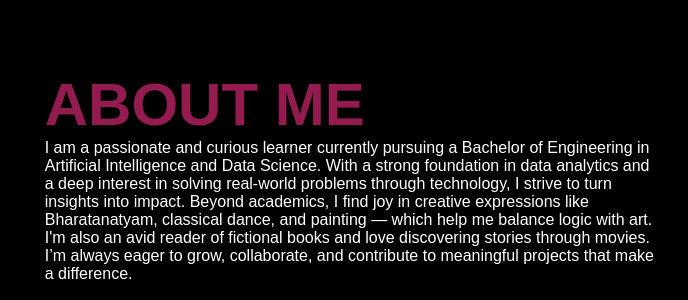
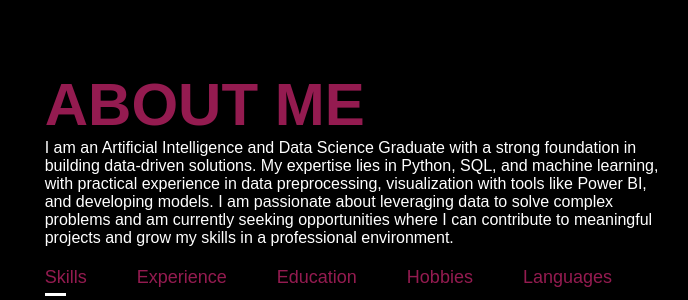
Before and after one commit to S-meshram02/saniyameshram.github.io, a plain HTML site: page index.html in a window 1280 px wide. Shown: the part 820-1120 px from the top of the page, 490-1178 px from the left. Drawn offline with Linux system fonts and the light colour scheme.

Commit message:
Update index.html

```diff
--- a/index.html
+++ b/index.html
@@ -50,11 +50,9 @@
                 </div>
                 <div class="about-col-2">
                     <h1 class="sub-title">ABOUT ME</h1>
-                    <p>I am a passionate and curious learner currently pursuing a Bachelor of Engineering in Artificial Intelligence and Data Science. With a strong foundation in data analytics and a deep interest in solving real-world problems through technology, I strive to turn insights into impact.
-
-                        Beyond academics, I find joy in creative expressions like Bharatanatyam, classical dance, and painting — which help me balance logic with art. I'm also an avid reader of fictional books and love discovering stories through movies.
-
-                        I’m always eager to grow, collaborate, and contribute to meaningful projects that make a difference.
+                    <p>I am an Artificial Intelligence and Data Science Graduate with a strong foundation in building data-driven solutions.
+                        My expertise lies in Python, SQL, and machine learning, with practical experience in data preprocessing, visualization with tools like Power BI, and developing models.
+                        I am passionate about leveraging data to solve complex problems and am currently seeking opportunities where I can contribute to meaningful projects and grow my skills in a professional environment.
                         </p>
                     <div class="tab-titles">
                         <p class=" tab-links active-link" onclick="opentab('skills')">Skills</p>
```
